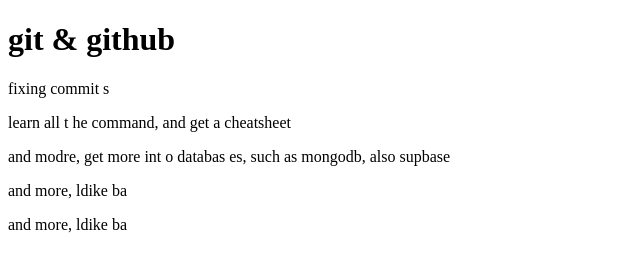
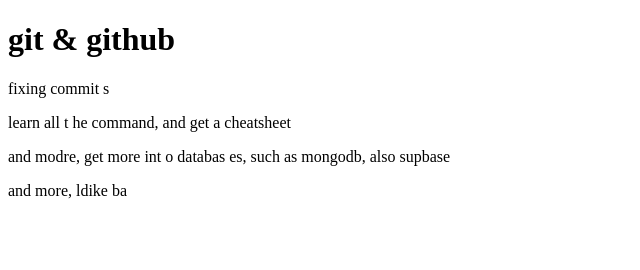
Before and after one commit to mvykool/git-github, a plain HTML site: page index.html in a window 1280 px wide. Shown: the whole page, without its empty margins (0-640 px from the left). Drawn offline with Linux system fonts and the light colour scheme.

Commit message:
ignore me

```diff
--- a/index.html
+++ b/index.html
@@ -17,8 +17,6 @@
      <p>and modre, get more  int o databas es, such as mongodb, also supbase</p>
       <!--fds as ssad sadsa  das asdsdsaddssdsaasda   asd  sa  asdasd sadsf-->
      <p>and more, ldike  ba </p>
-  <!--fds as sad s s  sdasdas as  dsadasasddsaddssdsaasda s  asd  sa  asdasd sadsfdasdsa-->
-  <p>and more, ldike  ba </p>
-  <!--fds as sad s s  sdasdas as  dsadasasddsaddssdsaasda s  asd  sa  asdasd sadsfdasdsa-->
+  <!--fds as sad s s  sdasdas as  dsadasasddsaddssdsaasda
 </body>
 </html>
```
